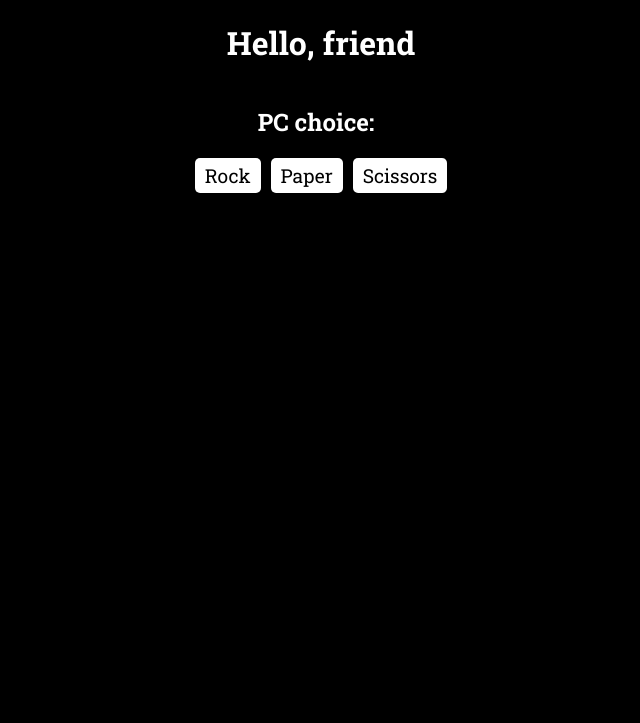
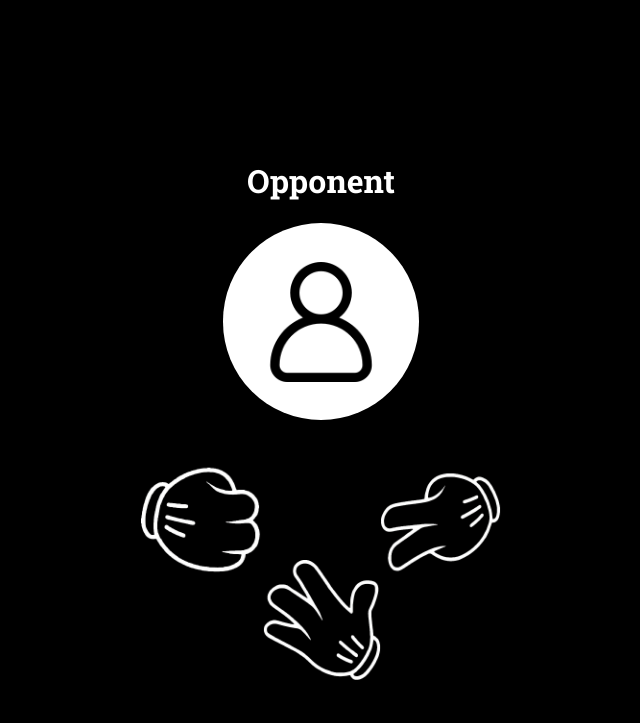
Before and after one commit to amin98/rockpaperscissors, a plain HTML site: page index.html in a window 1280 px wide. Shown: the whole page, without its empty margins (319-959 px from the left). Drawn offline with Linux system fonts and the light colour scheme.

Commit message:
complete overhaul of project using different code and animations

```diff
--- a/index.html
+++ b/index.html
@@ -1,26 +1,39 @@
 <!DOCTYPE html>
 <html lang="en">
   <head>
-    <meta charset="UTF-8">
-    <meta name="viewport" content="width=device-width, initial-scale=1.0">
-    <link rel="stylesheet" href="./style.css">
+    <meta charset="UTF-8" />
+    <meta name="viewport" content="width=device-width, initial-scale=1.0" />
+    <link rel="stylesheet" href="./style.css" />
     <title>Rock, Paper, Scissors</title>
   </head>
   <body>
+    <main>
+        <h1 id="computer-choice-status">Opponent</h1>
+      <div id="computer-container">
+        <img
+          id="computer-choice-image"
+          src="assets/opponent.png"
+          alt="Computer Icon Choice"
+        />
 
-    <h1 id="hello-friend">Hello, friend</h1>
-    <div id="game-container">
-        <div id="pc-choice-container">
-            <h2 id="pc-choice">PC choice: </h2>
-            <h2 id="pc-choice-text"></h2>
       </div>
-
-        <div id="choice-buttons-container">
-            <button value="1" class="choice-button" id="rock">Rock</button>
-            <button value="2" class="choice-button" id="paper">Paper</button>
-            <button value="3" class="choice-button" id="scissors">Scissors</button>
+      <div id="icons-container">
+        <button data-choice="rock" class="choice-button">
+          <img class="button-image" src="assets/white/rock.png" alt="Rock" />
+        </button>
+        <button data-choice="paper" class="choice-button">
+          <img class="button-image" src="assets/white/paper.png" alt="Paper" />
+        </button>
+        <button data-choice="scissors" class="choice-button">
+          <img
+            class="button-image"
+            src="assets/white/scissors.png"
+            alt="Scissors"
+          />
+        </button>
       </div>
-    </div>
+      <h1 id="result-status"></h1>
+    </main>
     <script src="script.js"></script>
   </body>
 </html>
--- a/script.js
+++ b/script.js
@@ -1,5 +1,18 @@
 const choices = ["rock", "paper", "scissors"];
 const choiceButton = document.querySelectorAll(".choice-button");
+const buttonImage = document.querySelectorAll(".button-image");
+const result = document.getElementById("result-status");
+
+
+const transformations = {
+  paper: "translateY(0px)",
+  rock: "translateX(100px)",
+  scissors: "translateX(-100px)",
+};
+
+function capitalizeFirstLetter(string) {
+  return string.charAt(0).toUpperCase() + string.slice(1);
+}
 
 
 const winsAgainst = {
@@ -13,34 +26,44 @@ function getcomputerChoice() {
 }
 
 function playRound(humanChoice, computerChoice) {
+  // let computerChoiceStatus = document.getElementById("computer-choice-status");
+  let computerChoiceImage = document.getElementById("computer-choice-image");
+  computerChoiceImage.src = `./assets/loader.gif`;
+
   console.log("You chose:", humanChoice);
 
   setTimeout(() => {
+
     console.log("PC chose:", computerChoice);
-  }, 1000);
+    // computerChoiceStatus.textContent = `${capitalizeFirstLetter(computerChoice)}`;
+    computerChoiceImage.src = `./assets/black/${computerChoice}.png`;
+    computerChoiceImage.classList.add('increase-size');
+  }, 1650);
 
   setTimeout(() => {
     if (humanChoice === computerChoice) {
       console.log("It's a tie!");
+      result.textContent = `It's a tie!`;
+
     } else if (winsAgainst[humanChoice] === computerChoice) {
       console.log(`You win! ${humanChoice} beats ${computerChoice}`);
+      result.textContent = `You win! ${humanChoice} beats ${computerChoice}`;
+
     } else {
       console.log(`You lose! ${computerChoice} beats ${humanChoice}`);
+      result.textContent = `You lose! ${computerChoice} beats ${humanChoice}`;
     }
-  }, 2000);
+  }, 2500);
 }
 
 choiceButton.forEach((button) => {
   button.addEventListener("click", () => {
-    const humanChoice = choices[parseInt(button.value) - 1];
-    button.classList.add("increaseSize");
+    const humanChoice = button.dataset.choice;
+    button.style.transform = transformations[button.dataset.choice] || "";
 
     choiceButton.forEach((btn) => {
       if (btn !== button) {
         btn.classList.add('disappear');
-        setTimeout(() => {
-          btn.remove();
-        }, 900);
       }
     });
 
--- a/style.css
+++ b/style.css
@@ -1,63 +1,86 @@
 @import url('https://fonts.googleapis.com/css2?family=Roboto+Slab:wght@100..900&display=swap');
 
-body{
+body {
     background-color: black;
+    color: white;
+    display: flex;
+    justify-content: center;
+    align-items: center;
+    height: 100vh;
+    margin: 0;
     font-family: 'Roboto Slab', serif;
-    color: white;
 }
 
-#hello-friend{
-    text-align: center;
+main {
+    display: flex;
+    justify-content: center;
+    align-items: center;
+    flex-direction: column;
 }
 
-#game-container{
+#icons-container {
     display: flex;
-    justify-content: start;
-    align-items: center;
-    flex-direction: column;
-    height: 100vh;
+    position: relative;
+    height: 200px;
 }
 
-#choice-buttons-container{
-    display: flex;
-    justify-content: center;
-    gap: 10px;
-    transition: justify-content 900ms ease-in-out;
-
+.choice-button {
+    background: none;
+    border: none;
+    padding: 0;
+    transition: transform 200ms ease-out, opacity 200ms ease-out;
 }
 
-.choice-button{
-    background-color: #ffffff;
-    color: #000;
-    border: none;
-    font-family: 'Roboto Slab', serif;
-    padding-inline: 10px;
-    padding-block: 5px;
-    cursor: pointer;
-    border-radius: 5px;
-    font-size: 1.2rem;
-}
-
-.choice-button:hover{
+.choice-button:hover {
     cursor: pointer;
 }
 
-.increaseSize{
-    transform: scale(1.5);
-    transition: ease-in-out 900ms;
+.button-image {
+    width: 30vw;
+    height: auto;
+    max-width: 120px;
+    display: flex;
+    justify-content: center;
+    pointer-events: none;
 }
 
-.disappear{
-    opacity: 0;
-    transition: opacity 900ms ease-in-out;
+[data-choice="paper"] {
+    transform: translateY(100px);
 }
 
-.center{
-    justify-content: center;
-    transition: justify-content 950ms ease-in
+[data-choice="rock"],
+[data-choice="scissors"] {
+    transform: translateX(0);
 }
 
-#pc-choice-container{
+.disappear {
+    opacity: 0;
+}
+
+.increase-size {
+    transform: scale(1.2);
+}
+
+.increase-image-size{
+    transform: scale(1.5);
+}
+
+#computer-container {
     display: flex;
-    gap: 10px;
+    justify-content: center;
+    align-items: center;
+    flex-direction: column;
+    background-color: #fff;
+    border-radius: 50%;
+    padding: 1.4rem;
 }
+
+#computer-choice-image {
+    width: 20vw;
+    height: auto;
+    max-width: 120px;
+    margin: 1rem;
+    display: flex;
+    justify-content: center;
+    transition: transform 200ms ease-out;
+}
```
Also changed, not shown: script2.js (added, +22 -0 lines), assets/loader.gif (added), assets/opponent.png (added), assets/white/paper.png (renamed from assets/white/white.png). Lines whose indentation alone changed are shown as unchanged.
